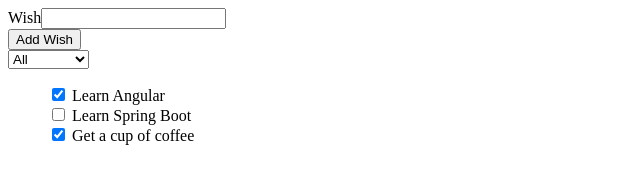
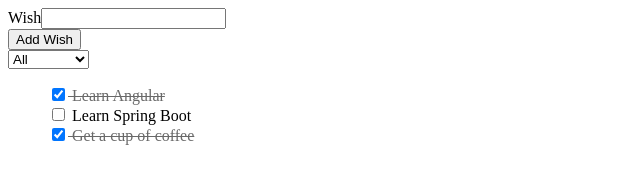
Before and after one commit to angelmotta/wishlist-ng, an Angular app: page / in a window 1280 px wide. Shown: the top 194 px of the page, without its empty margins (0-640 px from the left). Built offline with nearby package versions, Linux system fonts and the light colour scheme.

Commit message:
feat: styles for change status

```diff
--- a/src/app/wish-element/wish-element.component.css
+++ b/src/app/wish-element/wish-element.component.css
@@ -0,0 +1,7 @@
+.strikeout {
+  text-decoration: line-through;
+}
+
+.fulfilled-color {
+  color: dimgray;
+}
--- a/src/app/wish-element/wish-element.component.html
+++ b/src/app/wish-element/wish-element.component.html
@@ -1,5 +1,5 @@
 <li>
-  <label>
+  <label [ngClass]="cssClasses">
     <input
       type="checkbox"
       [checked]="isFulfilled"
--- a/src/app/wish-element/wish-element.component.ts
+++ b/src/app/wish-element/wish-element.component.ts
@@ -15,4 +15,11 @@
     this.isFulfilled = !this.isFulfilled;
     this.isFulfilledChange.emit(this.isFulfilled);
   }
+
+  get cssClasses() {
+    // return ['strikeout', 'fulfilled-color'];
+    return {
+      'strikeout fulfilled-color': this.isFulfilled,
+    };
+  }
 }
```
